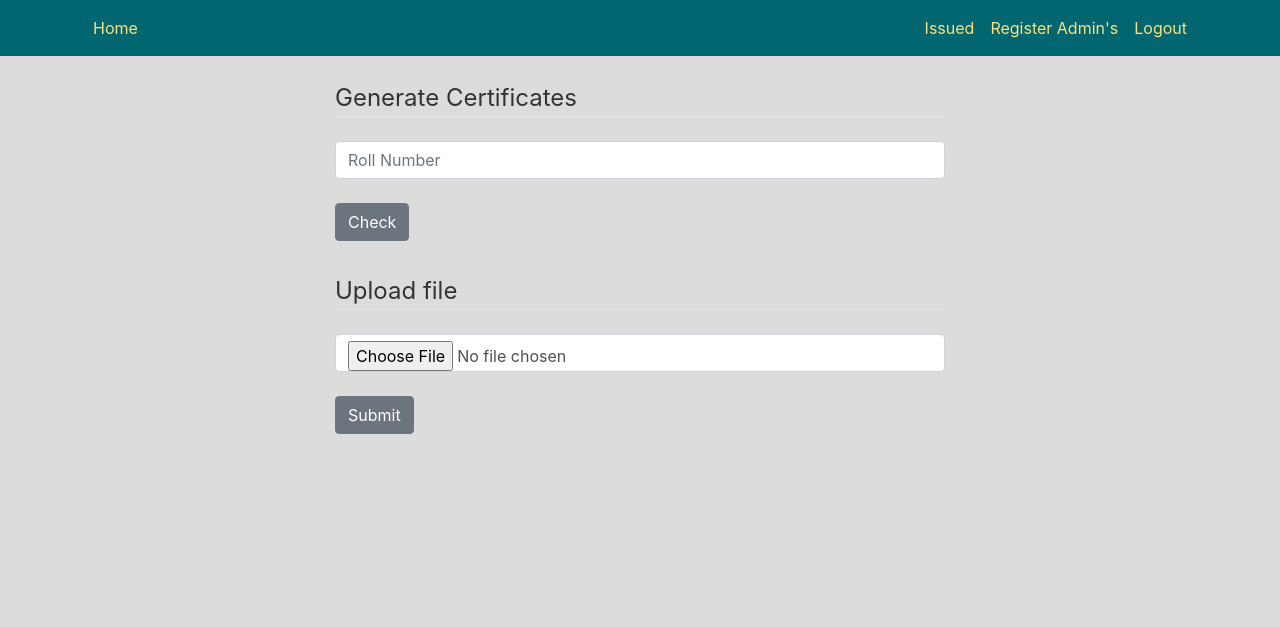
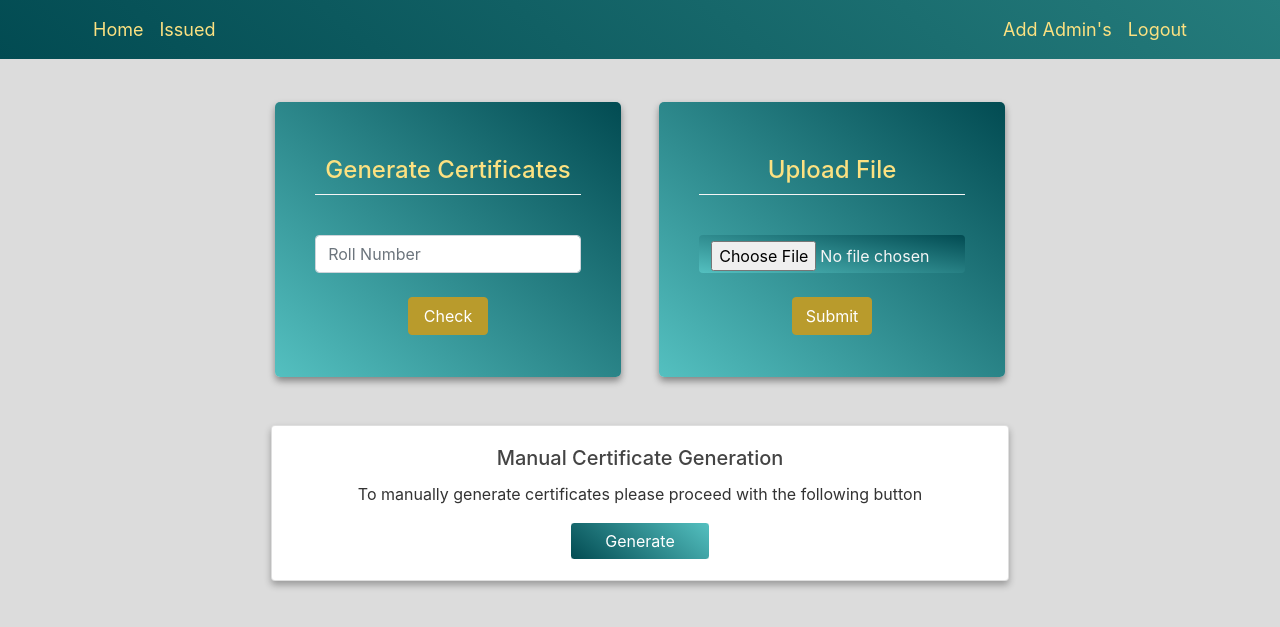
Before and after one commit to thejusvarma/TC, a Flask app: page / in a window 1280 px wide. Shown: the top 627 px of the page. Run offline with Flask 2, Linux system fonts and the light colour scheme; the first user in the database is signed in; some libraries are stand-ins or nearby versions.

Commit message:
Home page UI

```diff
--- a/gen_app/routes.py
+++ b/gen_app/routes.py
@@ -8,7 +8,6 @@ from gen_app import app,db, bcrypt
 from gen_app.models import User,Issued
 from flask_login import login_user, current_user, logout_user, login_required
 import datetime
-# access = ['thejusvarma11@gmail.com','admin11@gmail.com']
 
 # home route
 @app.route('/')
@@ -133,12 +132,6 @@ def return_tc(rn):
 # conduct return route
 @app.route('/return_conduct/<string:rn>', methods=['GET'])
 def return_conduct(rn):
-    data = Issued.query.filter_by(roll_num=rn).first()
-    # issue = Issued(roll_num = rn,author = current_user)
-    # db.session.add(issue)
-    # db.session.commit()
-    # if data:
-    #     flash(f'TC already Issued','danger')
     return send_file(r'static\saved\conduct.pdf',attachment_filename='conduct.pdf')
 
 # register route
@@ -188,3 +181,7 @@ def logout():
 def issued():
     data = Issued.query.filter_by(user_id=current_user.id).all()
     return render_template('issue.html',title='Issued',datas=data)
+
+@app.route("/manual_generate")
+def manual_generate():
+    return render_template('manual_generate.html',title='Issued')
--- a/gen_app/static/styles/home.css
+++ b/gen_app/static/styles/home.css
@@ -1,12 +1,65 @@
 .container-home{
-    width:50%;
+    width:60%;
+    margin-top: 8%;
+}
+hr.white {
+  border-top: 1px solid whitesmoke;
+
+}
+legend{
+    color: #FCE181;
+    margin-bottom: -10px;
+    font-weight: 500;
+}
+.container-form{
+    width: 45%;
+    height: 50%;
+    background: linear-gradient(40deg, #54c0c0, #024b52);
+    box-shadow: 0 4px 7px rgba(0, 0, 0, 0.4);    margin-left: auto;
+    margin-right: auto;
+    padding-left: 40px;
+    padding-right: 40px;
+    padding-top: 50px;
+    padding-bottom: 10px;
+    border-radius: 5px;
+  }
+
+.btn-dark{
+    background: linear-gradient(40deg, #024b52, #54c0c0);
+    border-color: #ffffff;
+    border-radius: 4px;
+    width: 20%;
 }
 
-.container-info{
-    width:50%;
-    margin-left: auto;
-    margin-right: auto;
-    margin-top: 10%;
-    background-color: #FCE181;
-    padding: 40px;
+.btn-dark:hover{
+    background: linear-gradient(40deg,#54c0c0, #024b52);
+    border-color: #ffffff;
+    border-radius: 4px;
 }
+
+
+.colour{
+    background: linear-gradient(10deg, #54c0c0, #024b52);
+    color: whitesmoke;
+    border: none;
+}
+
+.card{
+
+    box-shadow: 0 4px 7px rgba(0, 0, 0, 0.3);    margin-left: auto;
+}
+
+.btn-secondary{
+    background-color: #b99b2c;
+    width: 30%;
+    border-color: #b99b2c;
+    border-radius: 4px;
+}
+.btn-secondary:hover{
+    background-color: #d8bd47;
+    border-color: #d3ba4e;
+    color: black;
+}
+.align-text{
+    text-align: center;
+}
--- a/gen_app/static/styles/login.css
+++ b/gen_app/static/styles/login.css
@@ -12,6 +12,8 @@ fieldset.border-bottom{
     border-color: black;
 }
 
+
+
 .login-head{
   font-size: 40px;
   color:#FCE181;
--- a/gen_app/static/styles/main.css
+++ b/gen_app/static/styles/main.css
@@ -13,11 +13,14 @@ h1, h2, h3, h4, h5, h6 {
   color: #026670;
 }
 .bg-steel {
-  background-color: #026670  !important;
+    background: linear-gradient(40deg, #024b52, #257c7c);
 }
+
+
 
 .site-header .navbar-nav .nav-link {
   color: #FCE181;
+  font-size: large;
 }
 
 .site-header .navbar-nav .nav-link:hover {
--- a/gen_app/templates/home.html
+++ b/gen_app/templates/home.html
@@ -6,11 +6,15 @@
 
 <div class="container container-home">
 
+    <div class="row">
 
+        <div class="container-form text-center">
             <form method="POST" action="">
                 {{ form.hidden_tag() }}
                 <fieldset class="form-group">
-            <legend class="border-bottom mb-4">Generate Certificates</legend>
+                    <legend>Generate Certificates</legend>
+                    <hr class="white">
+                    <br>
                     <!-- {{ form.roll_num.label(class="form-group-label") }} -->
                     {{ form.roll_num(class="form-control",placeholder="Roll Number") }}<br>
                     <div class="form-group">
@@ -18,16 +22,35 @@
                     </div>
                 </fieldset>
             </form>
+        </div>
+
+        <div class="container-form text-center">
             <form method="POST" action="" enctype="multipart/form-data">
                 {{ form2.hidden_tag() }}
                 <fieldset class="form-group">
-            <legend class="border-bottom mb-4">Upload file</legend>
-            {{ form2.uploaded_file(class="form-control",placeholder="Upload File") }}<br>
+                    <legend>Upload File</legend>
+                    <hr class="white">
+                    <br>
+                    {{ form2.uploaded_file(class="form-control colour",placeholder="Upload File") }}<br>
                     <div class="form-group">
                         {{ form2.submit(class="btn btn-secondary")}}
                     </div>
                 </fieldset>
             </form>
         </div>
+    </div>
+
+    <br>
+    <br>
+
+    <div class="card text-center">
+            <div class="card-body">
+                <h5 class="card-title">Manual Certificate Generation</h5>
+                <p class="card-text">To manually generate certificates please proceed with the following button</p>
+            <a type="button" href="{{ url_for('manual_generate') }}" class="btn btn-dark">Generate</a>
+        </div>
+    </div>
+
+</div>
 
 {% endblock content %}
--- a/gen_app/templates/layout.html
+++ b/gen_app/templates/layout.html
@@ -29,15 +26,16 @@
         <div class="collapse navbar-collapse" id="navbarToggle">
           <div class="navbar-nav mr-auto">
             <a class="nav-item nav-link" href="{{ url_for('home') }}">Home</a>
+            {% if current_user.is_authenticated %}
+            <a class="nav-item nav-link" href="{{ url_for('issued') }}">Issued</a>
+            {% endif %}
+
           </div>
           <!-- Navbar Right Side -->
           <div class="navbar-nav">
             {% if current_user.is_authenticated %}
-            <a class="nav-item nav-link" href="{{ url_for('issued') }}">Issued</a>
-            <a class="nav-item nav-link" href="{{ url_for('register') }}">Register Admin's</a>
-              <a class="nav-item nav-link" href="{{ url_for('logout') }}">Logout</a>
-            {% else %}
-            <!--<a class="nav-item nav-link" href="{{ url_for('login') }}">Login</a> -->
+            <a class="nav-item nav-link" href="{{ url_for('register') }}">Add Admin's</a>
+            <a class="nav-item nav-link" href="{{ url_for('logout') }}">Logout</a>
             {% endif %}
           </div>
         </div>
```
Also changed, not shown: other parts of gen_app/templates/layout.html (+5 -4 lines), gen_app/templates/manual_generate.html (added, +8 -0 lines), gen_app/site.db, 2 other files. Lines whose indentation alone changed are shown as unchanged.
